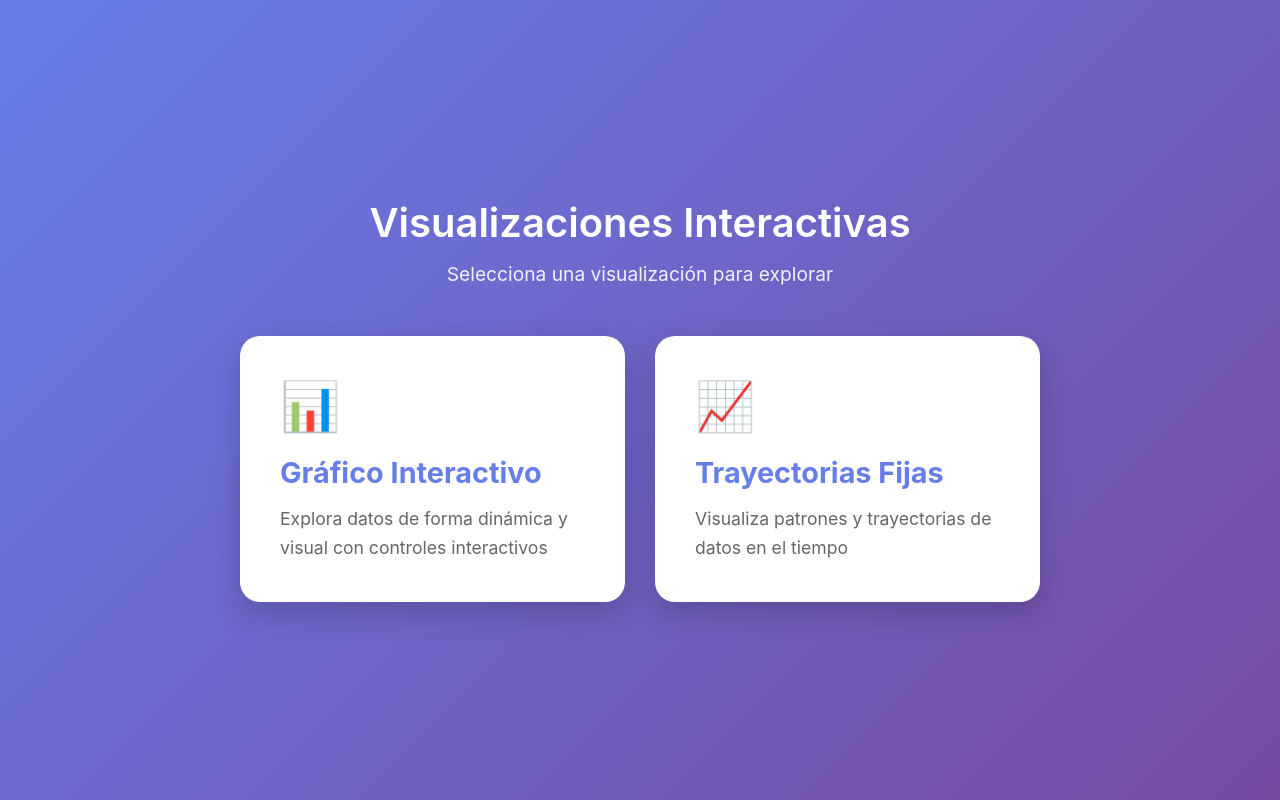
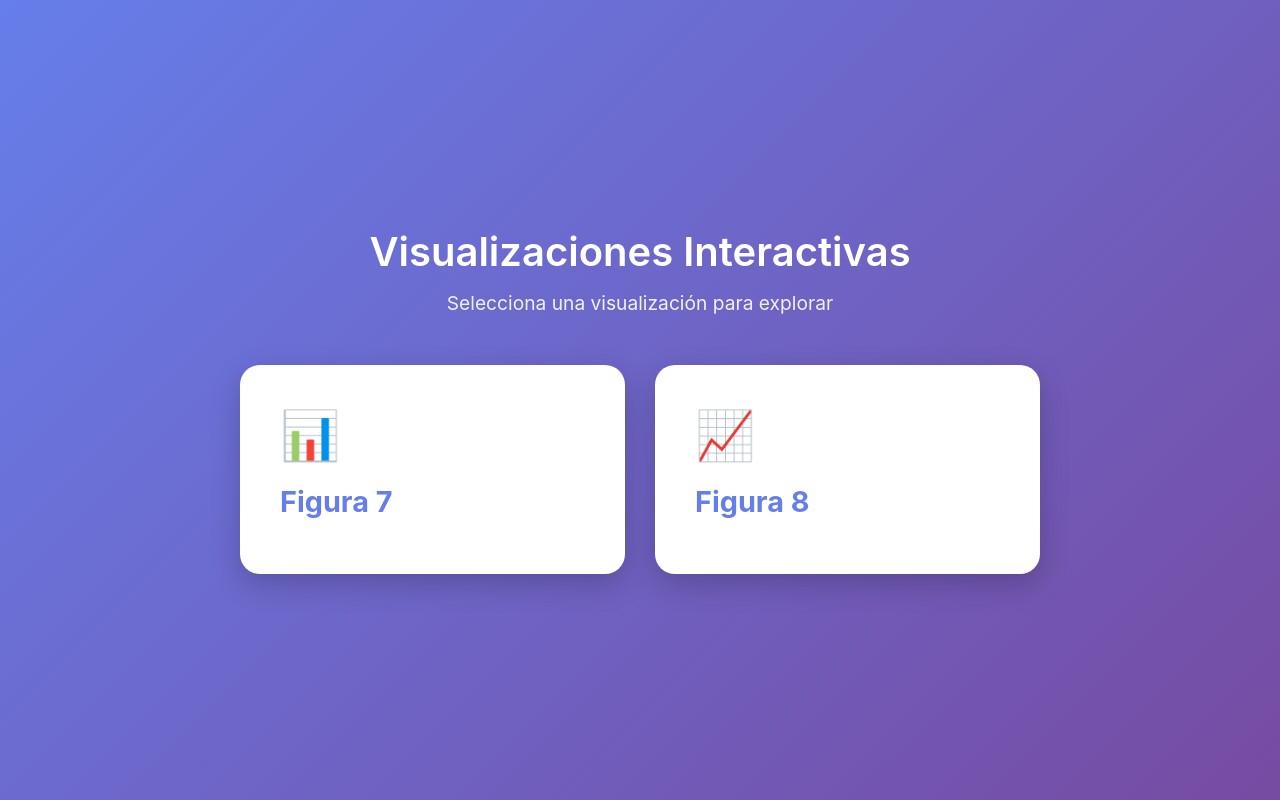
Before and after one commit to oliviacotugnobodini/oliviacotugnobodini.github.io, a plain HTML site: page index.html in a window 1280 px wide. Drawn offline with Linux system fonts and the light colour scheme.

Commit message:
actualizo texto

```diff
--- a/index.html
+++ b/index.html
@@ -103,14 +103,12 @@
         <div class="cards">
             <a href="grafico_interactivo.html" class="card">
                 <span class="icon">📊</span>
-                <h2>Gráfico Interactivo</h2>
-                <p>Explora datos de forma dinámica y visual con controles interactivos</p>
+                <h2>Figura 7</h2>
             </a>
 
             <a href="trayectorias_fijas.html" class="card">
                 <span class="icon">📈</span>
-                <h2>Trayectorias Fijas</h2>
-                <p>Visualiza patrones y trayectorias de datos en el tiempo</p>
+                <h2>Figura 8</h2>
             </a>
         </div>
     </div>
```
